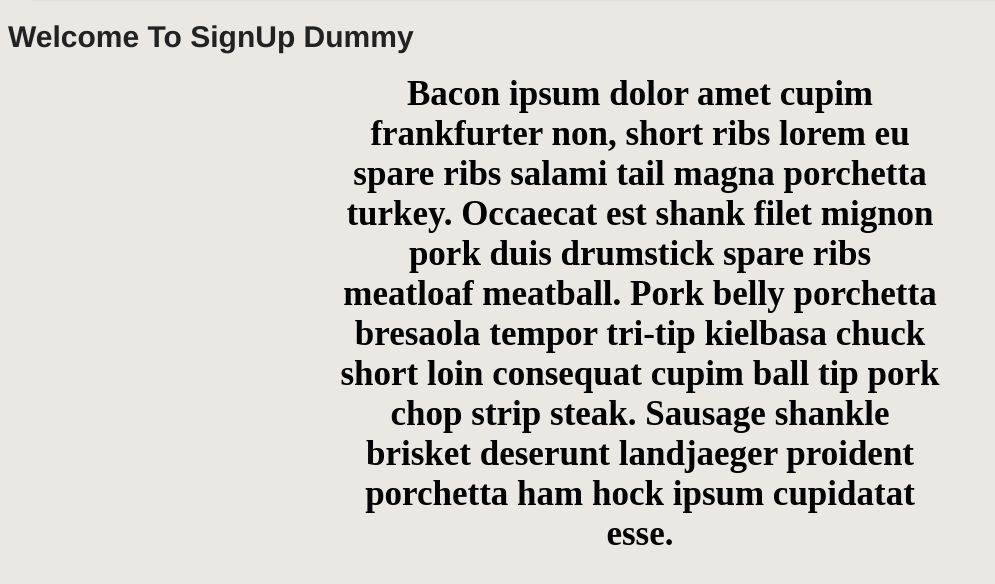
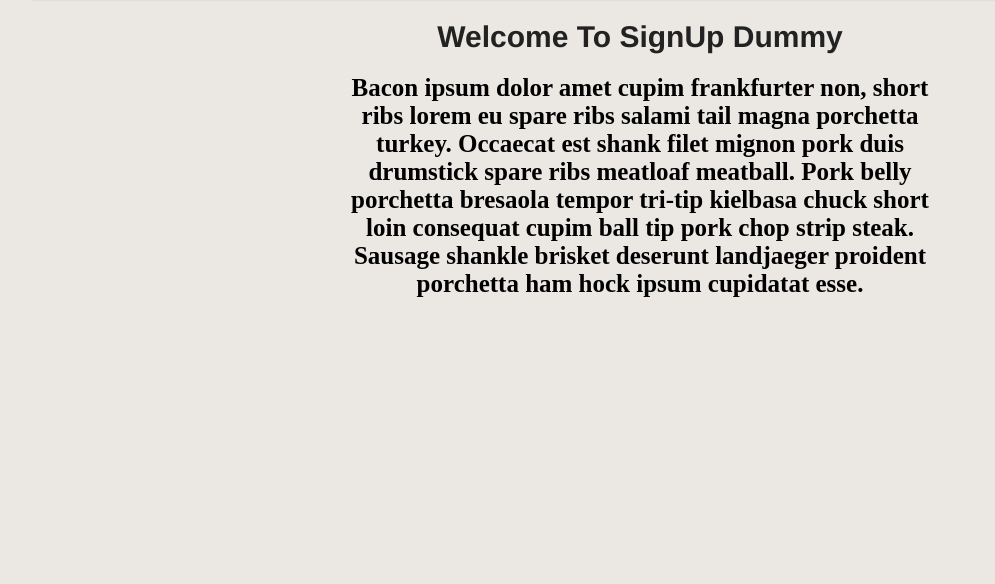
Before and after one commit to WesleyBrown792/471-Website, a PHP site: page / in a window 1280 px wide. Shown: the part 66-650 px from the top of the page, without its empty margins (0-995 px from the left). Run offline with PHP 8.4, Linux system fonts and the light colour scheme.

Commit message:
Update home.css

```diff
--- a/css/home.css
+++ b/css/home.css
@@ -2,7 +2,7 @@
 
     text-align: center;
      font-family:'Times New Roman', Times, serif;
-     font-size: 35px;
+     font-size: 25px;
      font-weight: bold;
      color: black;
  }
@@ -13,3 +13,8 @@
      margin: auto;
 
  }
+
+ h1 {
+
+    text-align: center;
+ }
```
